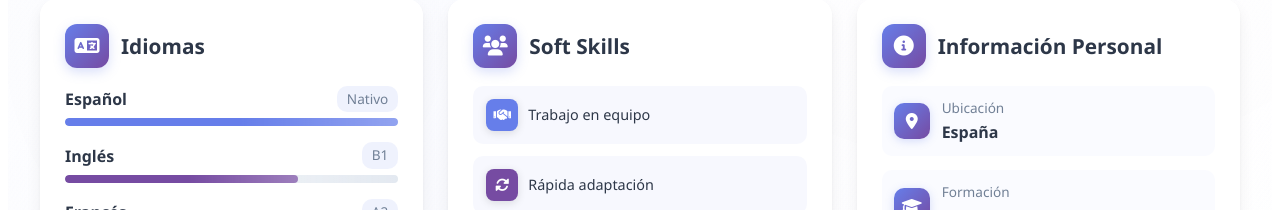
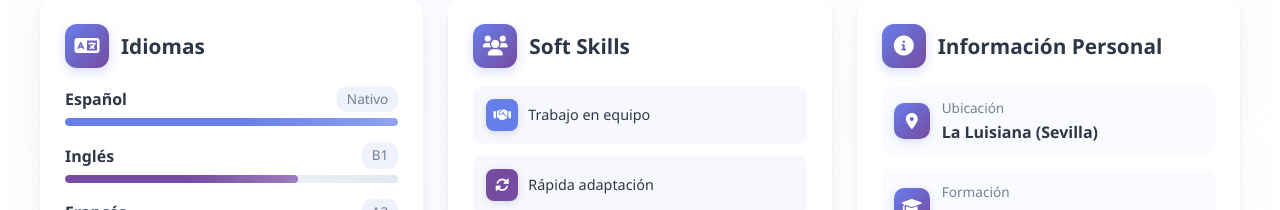
Before and after one commit to alvarocastilla05/Portafolios, an Angular app in the folder Portafolios/: page / in a window 1280 px wide. Shown: the part 2680-2890 px from the top of the page. Built offline with nearby package versions, Linux system fonts and the light colour scheme.

Commit message:
Pequeña modificación

```diff
--- a/Portafolios/src/app/components/about/about.component.html
+++ b/Portafolios/src/app/components/about/about.component.html
@@ -139,7 +139,7 @@
               </div>
               <div class="info-content">
                 <span class="info-label">Ubicación</span>
-                <span class="info-value">España</span>
+                <span class="info-value">La Luisiana (Sevilla)</span>
               </div>
             </div>
             <div class="info-item">
```
